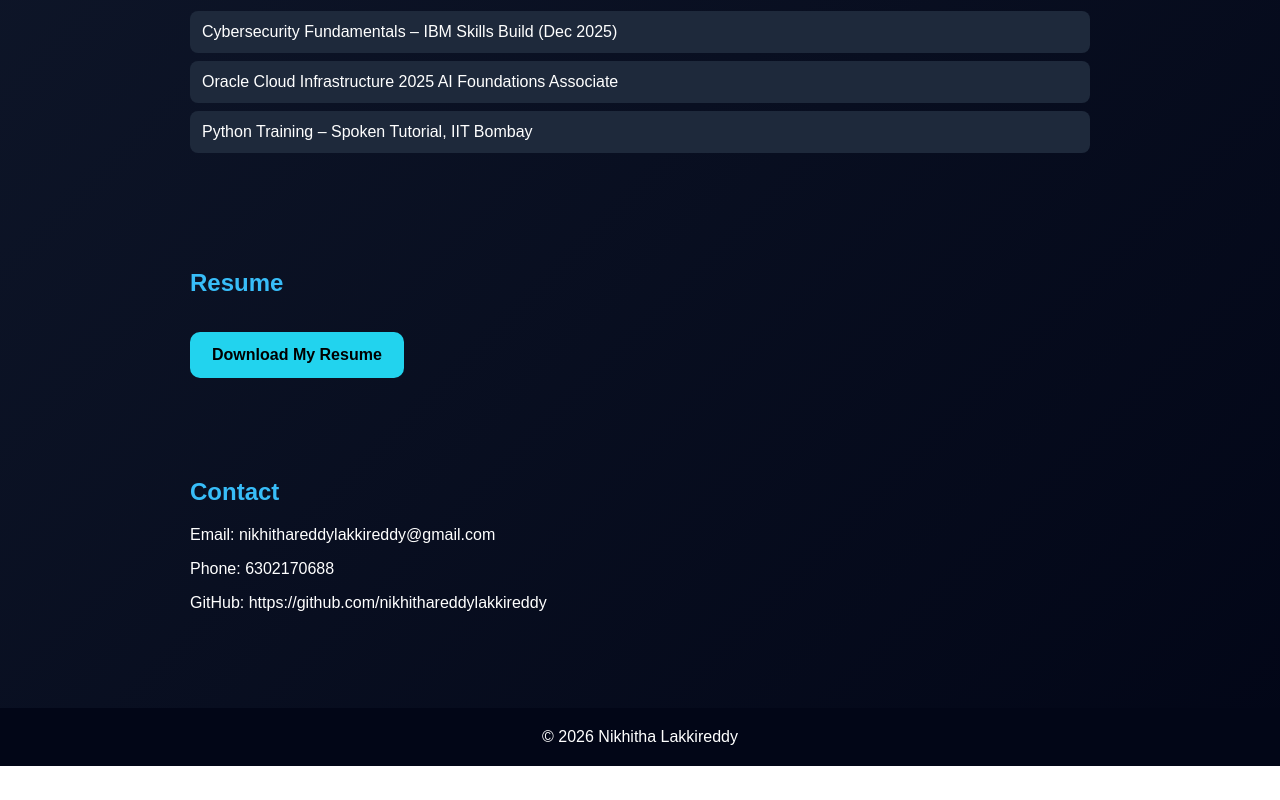
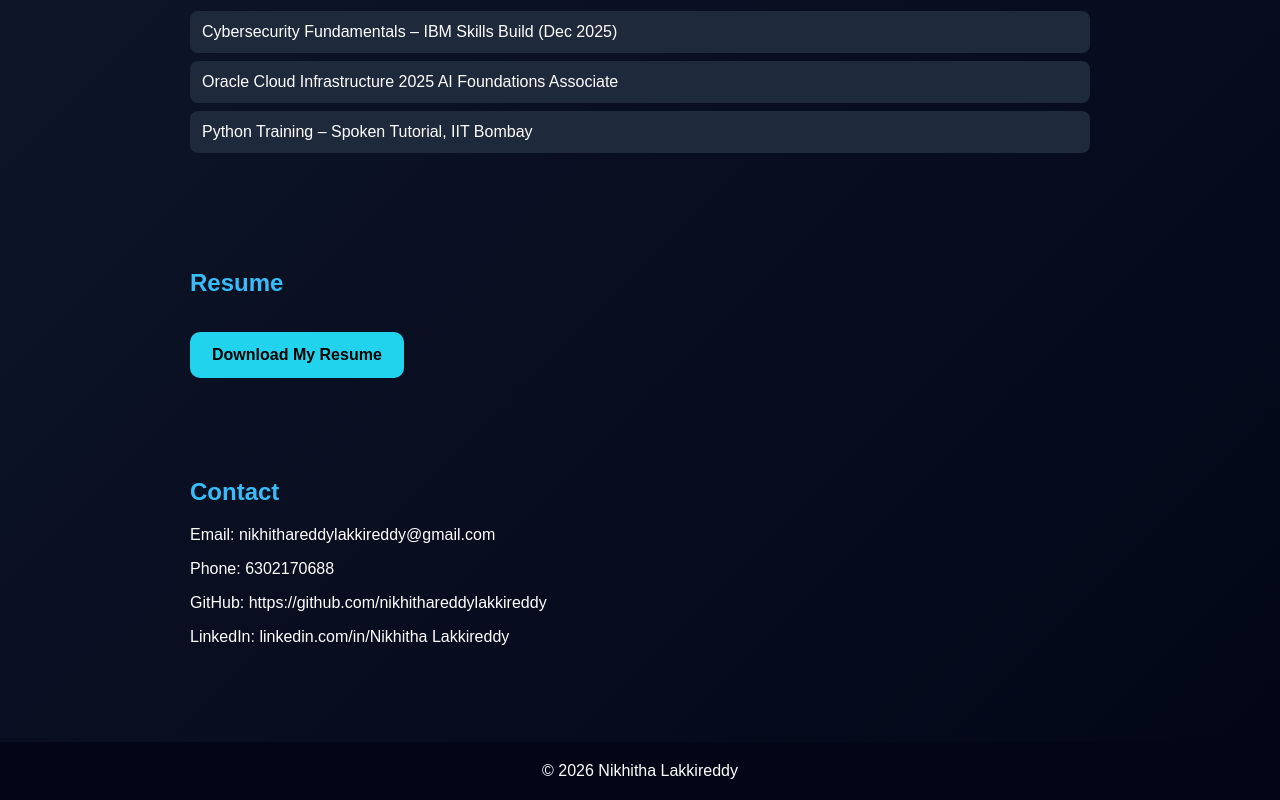
Before and after one commit to nikhithareddylakkireddy/workshop, a plain HTML site: page index.html in a window 1280 px wide. Shown: the part 2662-3462 px from the top of the page. Before the commit the page ends 3428 px from the top, so only its background shows below. Drawn offline with Linux system fonts and the light colour scheme.

Commit message:
Update index.html

```diff
--- a/index.html
+++ b/index.html
@@ -99,6 +99,7 @@ learn new technologies, and grow professionally while contributing to the compan
 <p>Email: nikhithareddylakkireddy@gmail.com</p>
 <p>Phone: 6302170688</p>
 <p>GitHub: https://github.com/nikhithareddylakkireddy</p>
+<p>LinkedIn: linkedin.com/in/Nikhitha Lakkireddy</p>
 </section>
 
 <footer>
```
